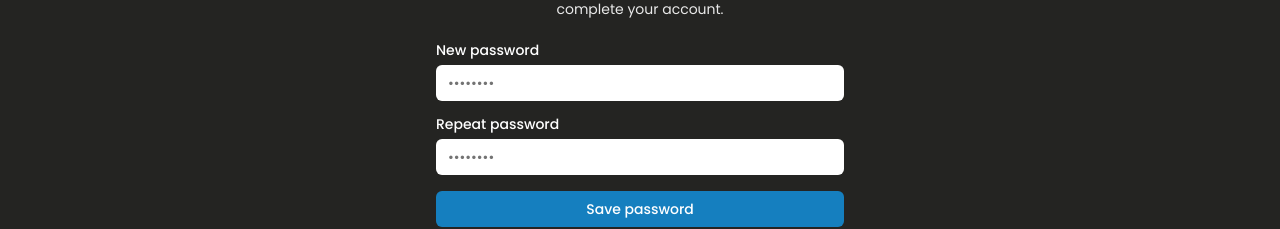
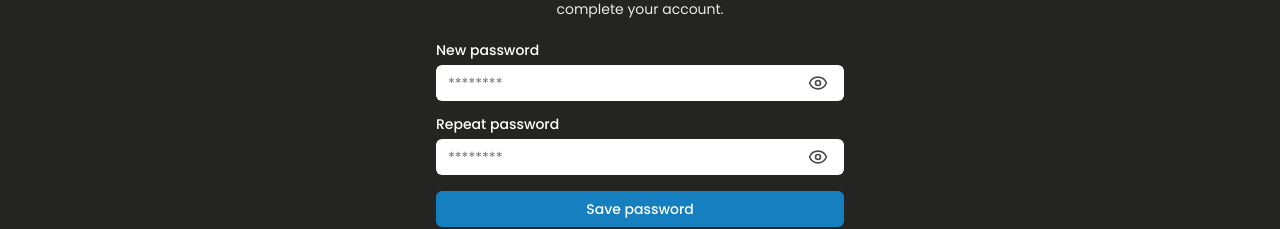
Before and after one commit to Oscar-Mattsson-790/isbad-challenge, a Next.js app: page /set-password in a window 1280 px wide. Shown: the part 251-480 px from the top of the page. Built offline with nearby package versions, Linux system fonts and the light colour scheme; no server answers.

Commit message:
fix smaler bugg add toggle hide and show password

```diff
--- a/app/login/page.tsx
+++ b/app/login/page.tsx
@@ -94,7 +94,7 @@ export default function LoginPage() {
               <Input
                 id="email"
                 type="email"
-                placeholder="name@example.com"
+                placeholder="name@isbad.com"
                 value={email}
                 onChange={(e) => setEmail(e.target.value)}
                 required
@@ -105,6 +105,7 @@ export default function LoginPage() {
               <Input
                 id="password"
                 type="password"
+                placeholder="******"
                 value={password}
                 onChange={(e) => setPassword(e.target.value)}
                 required
--- a/app/set-password/set-password-client.tsx
+++ b/app/set-password/set-password-client.tsx
@@ -8,6 +8,7 @@ import LayoutWrapper from "@/components/layout-wrapper";
 import { Button } from "@/components/ui/button";
 import { Input } from "@/components/ui/input";
 import { Label } from "@/components/ui/label";
+import { Eye, EyeOff } from "lucide-react";
 
 function readTokensFromHash() {
   if (typeof window === "undefined") return null;
@@ -38,6 +39,8 @@ export default function SetPasswordClient() {
 
   const [pw, setPw] = useState("");
   const [pw2, setPw2] = useState("");
+  const [showPw, setShowPw] = useState(false);
+  const [showPw2, setShowPw2] = useState(false);
   const [loading, setLoading] = useState(false);
   const [booting, setBooting] = useState(true);
 
@@ -85,9 +88,9 @@ export default function SetPasswordClient() {
 
       const qs =
         challengeLen !== undefined
-          ? `inviter=${encodeURIComponent(inviter)}&challenge_length=${encodeURIComponent(
-              String(challengeLen)
-            )}`
+          ? `inviter=${encodeURIComponent(
+              inviter
+            )}&challenge_length=${encodeURIComponent(String(challengeLen))}`
           : `inviter=${encodeURIComponent(inviter)}`;
 
       const res = await fetch(`/api/finalize-invite?${qs}`, {
@@ -150,26 +153,64 @@ export default function SetPasswordClient() {
           </div>
 
           <div className="grid gap-4">
+            {/* New password */}
             <div className="grid gap-2">
               <Label htmlFor="password">New password</Label>
+              <div className="relative">
                 <Input
                   id="password"
-                type="password"
+                  type={showPw ? "text" : "password"}
                   value={pw}
                   onChange={(e) => setPw(e.target.value)}
-                placeholder="••••••••"
+                  placeholder="********"
+                  className="pr-10"
+                  autoComplete="new-password"
                 />
+                <button
+                  type="button"
+                  onClick={() => setShowPw((v) => !v)}
+                  onMouseDown={(e) => e.preventDefault()}
+                  aria-label={showPw ? "Hide password" : "Show password"}
+                  title={showPw ? "Hide password" : "Show password"}
+                  className="absolute inset-y-0 right-2 z-10 flex items-center justify-center px-2 text-black/70 hover:text-black"
+                >
+                  {showPw ? (
+                    <EyeOff className="h-5 w-5" />
+                  ) : (
+                    <Eye className="h-5 w-5" />
+                  )}
+                </button>
+              </div>
             </div>
 
+            {/* Repeat password */}
             <div className="grid gap-2">
               <Label htmlFor="password2">Repeat password</Label>
+              <div className="relative">
                 <Input
                   id="password2"
-                type="password"
+                  type={showPw2 ? "text" : "password"}
                   value={pw2}
                   onChange={(e) => setPw2(e.target.value)}
-                placeholder="••••••••"
+                  placeholder="********"
+                  className="pr-10"
+                  autoComplete="new-password"
                 />
+                <button
+                  type="button"
+                  onClick={() => setShowPw2((v) => !v)}
+                  onMouseDown={(e) => e.preventDefault()}
+                  aria-label={showPw2 ? "Hide password" : "Show password"}
+                  title={showPw2 ? "Hide password" : "Show password"}
+                  className="absolute inset-y-0 right-2 z-10 flex items-center justify-center px-2 text-black/70 hover:text-black"
+                >
+                  {showPw2 ? (
+                    <EyeOff className="h-5 w-5" />
+                  ) : (
+                    <Eye className="h-5 w-5" />
+                  )}
+                </button>
+              </div>
             </div>
 
             <Button
--- a/components/how-it-works.tsx
+++ b/components/how-it-works.tsx
@@ -44,7 +44,7 @@ export default function HowItWorks() {
     {
       icon: <Users className="text-[#157FBF] h-8 w-8" />,
       title: "Add Friends",
-      description: "Search by email and invite new friends.",
+      description: "Challenge and invite new friends.",
     },
     {
       icon: <BarChart className="text-[#157FBF] h-8 w-8" />,
@@ -54,7 +54,7 @@ export default function HowItWorks() {
     {
       icon: <Pencil className="text-[#157FBF] h-8 w-8" />,
       title: "Edit Profile",
-      description: "Change name or email from profile tab.",
+      description: "Change name, phone or email from profile tab.",
     },
     {
       icon: <Share2 className="text-[#157FBF] h-8 w-8" />,
@@ -69,7 +69,7 @@ export default function HowItWorks() {
     {
       icon: <HelpCircle className="text-[#157FBF] h-8 w-8" />,
       title: "Get Support",
-      description: "Need help? Contact info@isbad.se",
+      description: "Need help? Contact info@isbad.com.",
     },
     {
       icon: <Settings className="text-[#157FBF] h-8 w-8" />,
--- a/components/layout/app-layout.tsx
+++ b/components/layout/app-layout.tsx
@@ -9,7 +9,6 @@ export default function AppLayout({ children }: { children: React.ReactNode }) {
   return (
     <div className="flex min-h-screen flex-col">
       <Header />
-      {/* 🔴 Profilbanner */}
       <ProfileCompletionBanner />
       <main className="flex-1 bg-[#242422] pb-[64px]">{children}</main>
       <Footer />
--- a/components/profile-completion-banner.tsx
+++ b/components/profile-completion-banner.tsx
@@ -14,11 +14,27 @@ export default function ProfileCompletionBanner() {
   const pathname = usePathname();
   const [dismissed, setDismissed] = useState(false);
 
-  // Gör en lokal, tolerant typning (inkl. 'phone')
+  // Safely cast + allow optional phone in profile shape
   const p = (profile ?? {}) as Partial<ProfileRow> & { phone?: string | null };
 
-  // ✅ Hooks ovan – inga tidiga returns före hooks!
-  const isProfilePage = pathname?.startsWith("/profile") ?? false;
+  // Pages where the banner should never show (auth/onboarding flow)
+  const hiddenOnPaths = useMemo(
+    () => [
+      "/set-password",
+      "/login",
+      "/signup",
+      "/confirm-signup",
+      "/auth", // covers e.g. /auth/callback
+    ],
+    []
+  );
+
+  const isHiddenByRoute = useMemo(() => {
+    if (!pathname) return false;
+    // Hide on profile page (du har redan detta) och på auth-relaterade sidor
+    if (pathname.startsWith("/profile")) return true;
+    return hiddenOnPaths.some((p) => pathname.startsWith(p));
+  }, [pathname, hiddenOnPaths]);
 
   const isIncomplete = useMemo(() => {
     const fullNameOk =
@@ -27,11 +43,15 @@ export default function ProfileCompletionBanner() {
     const avatarOk =
       typeof p.avatar_url === "string" && p.avatar_url.trim().length > 0;
 
-    // kräv alla tre fälten
     return !(fullNameOk && phoneOk && avatarOk);
   }, [p.full_name, p.phone, p.avatar_url]);
 
-  if (!session || isProfilePage || dismissed || !isIncomplete) return null;
+  // Show only when:
+  // - there is a session (user is logged in)
+  // - not on hidden routes
+  // - not dismissed
+  // - profile is incomplete
+  if (!session || isHiddenByRoute || dismissed || !isIncomplete) return null;
 
   return (
     <div className="bg-red-600 text-white">
--- a/components/ui/input.tsx
+++ b/components/ui/input.tsx
@@ -1,5 +1,4 @@
 import * as React from "react";
-
 import { cn } from "@/lib/utils";
 
 function Input({ className, type, ...props }: React.ComponentProps<"input">) {
@@ -8,7 +7,9 @@ function Input({ className, type, ...props }: React.ComponentProps<"input">) {
       type={type}
       data-slot="input"
       className={cn(
-        "bg-white text-black border-none placeholder:text-muted-foreground selection:bg-primary selection:text-primary-foreground",
+        "bg-white text-black border-none placeholder:text-muted-foreground",
+        // markering i #157FBF istället för theme primary (röd)
+        "selection:bg-[#157FBF] selection:text-white",
         "flex h-9 w-full min-w-0 rounded-md px-3 py-1 text-base shadow-xs transition-[color,box-shadow] outline-none",
         "file:inline-flex file:h-7 file:border-0 file:bg-transparent file:text-sm file:font-medium",
         "disabled:pointer-events-none disabled:cursor-not-allowed disabled:opacity-50 md:text-sm",
```
Also changed, not shown: app/signup/page.tsx (+27 -3 lines). Lines whose indentation alone changed are shown as unchanged.
